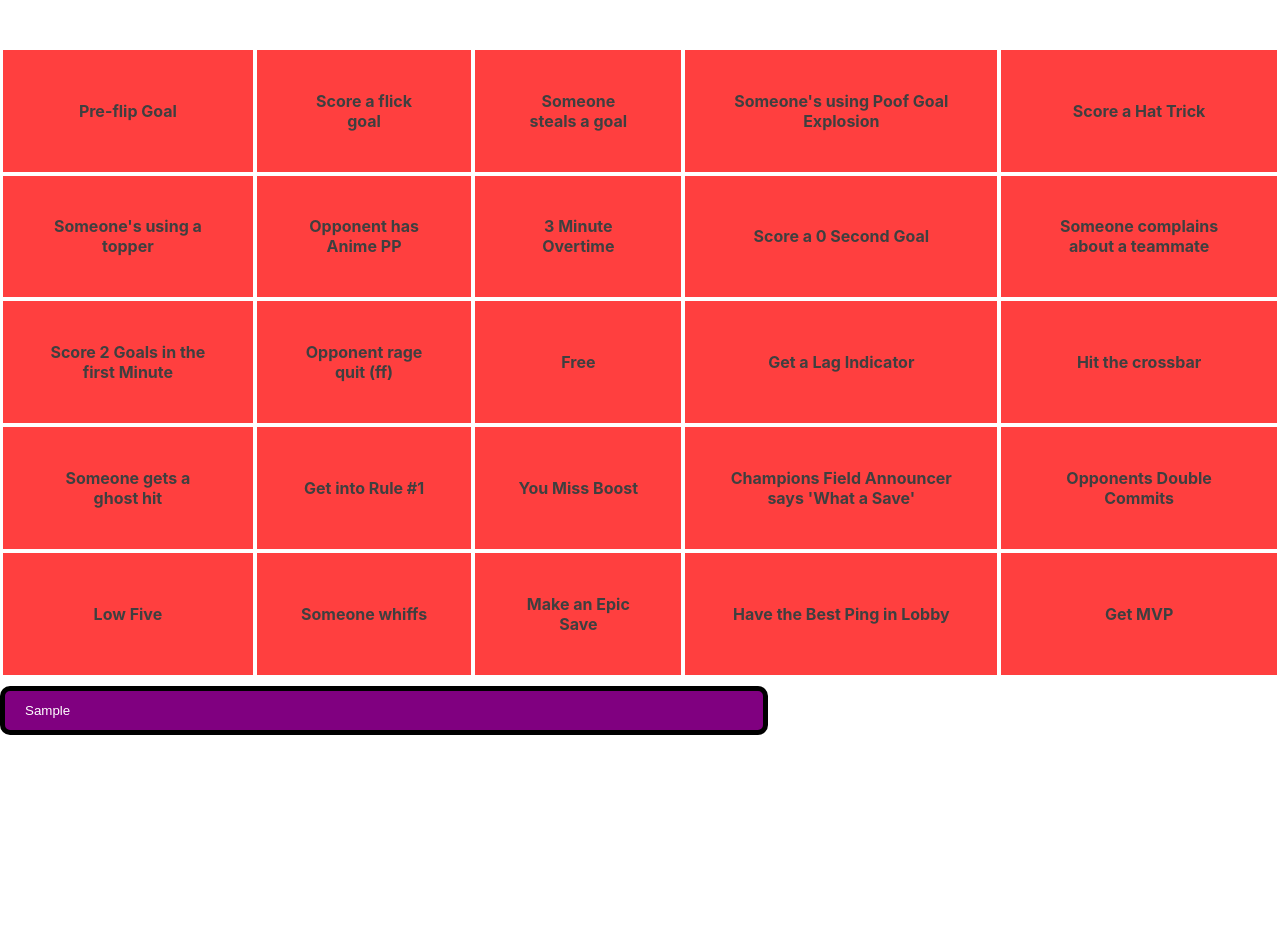
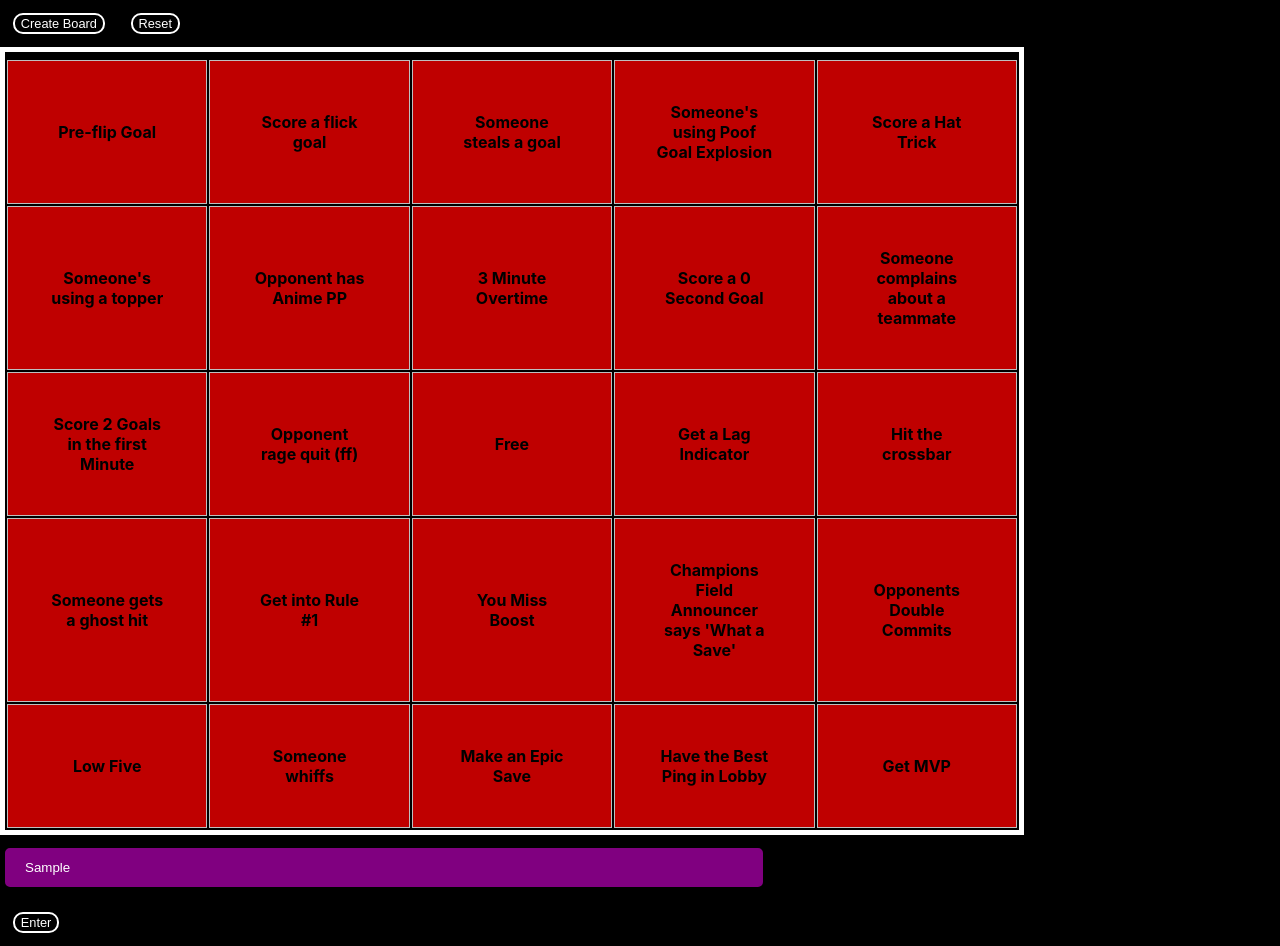
Before and after one commit to JakeCapra/rl_bingo_typescript, a React (Create React App) app: page / in a window 1280 px wide. Both pictures are taken after typing "Sample" into the empty fields and a click on the button "Create Board". Before the commit the page ends 800 px from the top, so only its background shows below. Built offline with nearby package versions, Linux system fonts and the light colour scheme.

Commit message:
moved table.tsx to app.tsx

```diff
--- a/src/App.css
+++ b/src/App.css
@@ -4,6 +4,10 @@ body {
   -moz-background-size: cover;
   -o-background-size: cover;
   background-size: cover; */
+}
+
+body {
+  background-color: black;
 }
 
 body {
@@ -63,6 +67,29 @@ button:hover {
   transform: scale(1.1);
   color: black;
   border: 2px solid black;
+}
+
+table {
+  table-layout: fixed;
+  width: 80%;
+  border: 5px solid white;
+  margin: 0;
+  padding-top: .5vw;
+  text-align: center;
+}
+
+#row {
+  width: 15%;
+  position: relative;
+}
+
+#boardItem {
+  overflow: hidden;
+    padding: 3.2vw;
+    opacity: 0.75;
+    border: 1px solid white;
+    user-select: none;
+    cursor: grab;
 }
 
 th {
--- a/src/App.tsx
+++ b/src/App.tsx
@@ -1,20 +1,52 @@
-import React from 'react';
+import React, { useState } from 'react';
 //import bgvid from './components/images/bgvideo.mp4';
 import picture from './components/images/bg.png';
 import './App.css';
-import Table from './components/table'
+import IItem from './components/structuers/tileItem';
+import IAddedItem from './components/structuers/addedItem';
+import loadTiles from './components/loadTiles';
+import GameBoard from './components/gameBoard';
+import reset from './components/reset';
+import NewItemInput, { getAddedItems } from './components/newItemInput';
 
 function App() {
-  return (
-    <div>
-        {/* <img src={picture} id="backgroundImage"/> */}
-        {/* <video autoPlay={true} loop={true} muted={true} id="bgVid">
-            <source src={bgvid} type="video/mp4" />
-        </video> */}
-        <Table />
+  const [items, setItems] = useState<IItem[][]>();
+    const [addedItems, setAddedItems] = useState<IAddedItem[]>() //user added items
 
-    </div>
-  );
+    const loadItems = () => {
+        // I know there is a better way to do this, but idc
+        setAddedItems(getAddedItems);
+        //loads tiles into items
+        setItems(loadTiles(addedItems))
+    }
+    const testFunc = () => {
+        //console.log(items);
+    }
+
+    return (
+        <div>
+            <button onClick={loadItems}>Create Board</button>
+            {/* <button onClick={testFunc}>TEST BUTTON</button> */}
+            <button onClick={() => reset(items)}>Reset</button>
+            <GameBoard boardTiles={items}/>
+            <NewItemInput />
+        </div>
+    )
+
+
+
+
+
+  // return (
+  //   <div>
+  //       {/* <img src={picture} id="backgroundImage"/> */}
+  //       {/* <video autoPlay={true} loop={true} muted={true} id="bgVid">
+  //           <source src={bgvid} type="video/mp4" />
+  //       </video> */}
+  //       <Table />
+
+  //   </div>
+  // );
 }
 
 // for image (if in use)
--- a/src/components/gameBoard.tsx
+++ b/src/components/gameBoard.tsx
@@ -26,13 +26,10 @@ const GameBoard: FunctionComponent<{boardTiles: IItems[][] | undefined}> = ({boa
         return;
     }
 
-
-
-
     return (
         <table>
             <tbody>
-                {boardTiles.map(row => <tr className="row">{row.map(cell => <th id={"" + cell.colIndex + cell.rowIndex} className="boardItem" onClick={(e) => handleClick(e)}>{cell.value}</th>)}</tr>)}
+                {boardTiles.map(row => <tr className="row">{row.map(cell => <th id={"" + cell.colIndex + cell.rowIndex} className="boardItem" style={{backgroundColor: 'red'}} onClick={(e) => handleClick(e)}>{cell.value}</th>)}</tr>)}
             </tbody>
         </table>
 
--- a/src/components/table.tsx
+++ /dev/null
@@ -1,35 +0,0 @@
-import React, { useEffect, useState } from 'react';
-import IItem from './structuers/tileItem';
-import IAddedItem from './structuers/addedItem';
-import loadTiles from './loadTiles';
-import GameBoard from './gameBoard';
-import reset from './reset';
-import NewItemInput, { getAddedItems } from './newItemInput';
-
-function Table() {
-    const [items, setItems] = useState<IItem[][]>();
-    const [addedItems, setAddedItems] = useState<IAddedItem[]>() //user added items
-
-    const loadItems = () => {
-        //loads tiles into items
-        setAddedItems(getAddedItems);
-        console.log(addedItems)
-        setItems(loadTiles(addedItems))
-    }
-    const testFunc = () => {
-        //console.log(items);
-    }
-
-    return (
-        <div>
-            <button onClick={loadItems}>Create Board</button>
-            <button onClick={testFunc}>TEST BUTTON</button>
-            <button onClick={() => reset(items)}>Reset</button>
-            <GameBoard boardTiles={items}/>
-            <NewItemInput />
-        </div>
-    )
-}
-
-
-export default Table
```
Also changed, not shown: 1 other file (tests, documents, lock files or other folders).
